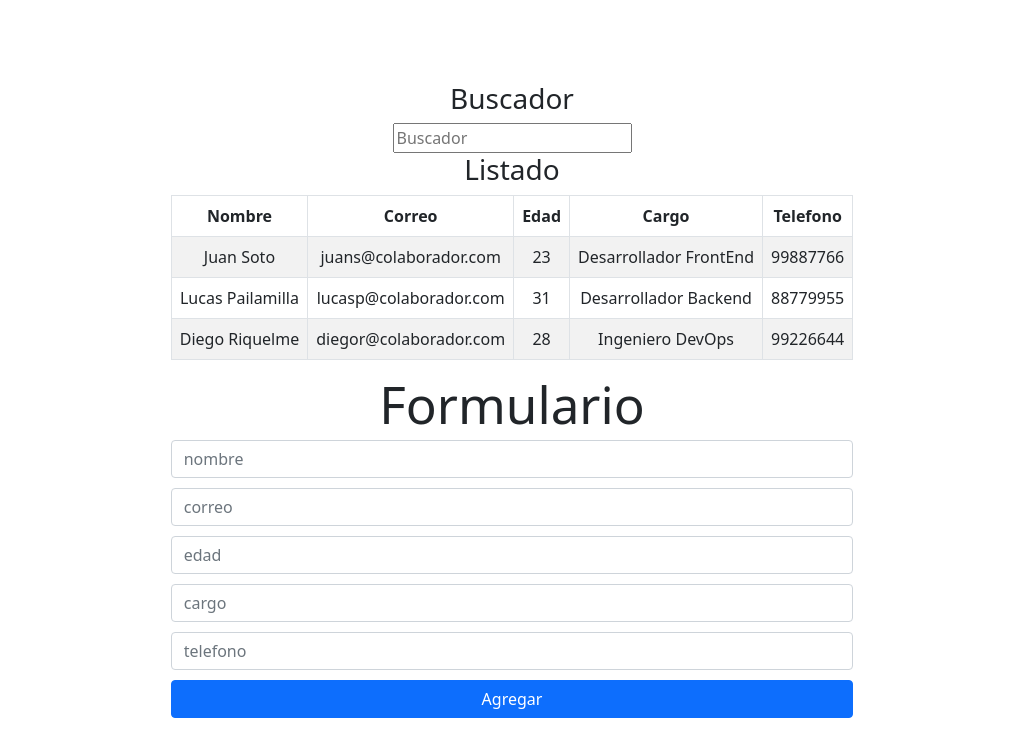
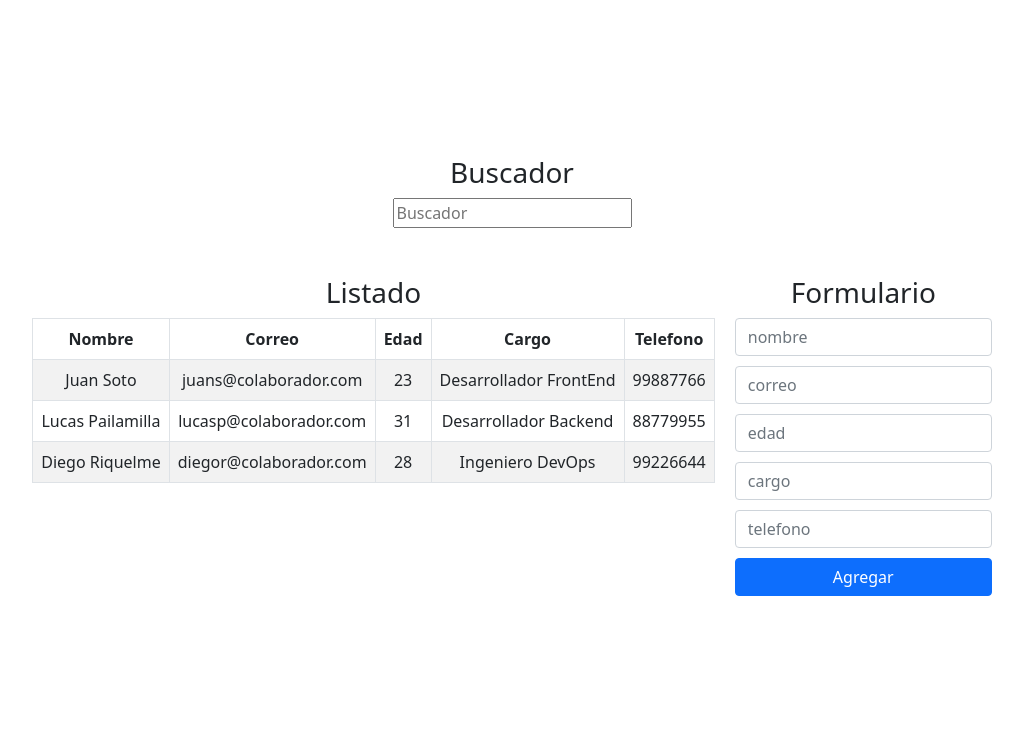
Before and after one commit to jorge2101719/colaboradores, a React (Vite) app: page / in a window 1280 px wide. Shown: the top 756 px of the page, without its empty margins (128-1151 px from the left). Built offline with nearby package versions, Linux system fonts and the light colour scheme.

Commit message:
se agregan más estilos y se verifica comportamiento

```diff
--- a/src/App.css
+++ b/src/App.css
@@ -21,6 +21,11 @@
 .contenedor{
   display: flex;
   flex-direction: column;
+}
+
+.subcontenedor {
+  display: flex;
+  gap: 20px;
 }
 
 .formulario {
--- a/src/App.jsx
+++ b/src/App.jsx
@@ -32,9 +32,13 @@ function App() {
     <>
       <div className='contenedor'>
         <Buscador setFiltro={setFiltro} />
-        <Listado datos={filtrados} />
 
-        <Formulario  agregar={agregar} setAlert={setAlert} />
+        <div className='m-5 subcontenedor'>
+          <Listado datos={filtrados} />
+
+          <Formulario  agregar={agregar} setAlert={setAlert} />
+        </div>
+
         {alert.msg && <Alert color={alert.color}>{alert.msg} </Alert> }
       </div>
     </>
--- a/src/components/Formulario.jsx
+++ b/src/components/Formulario.jsx
@@ -42,7 +42,7 @@ const Formulario = ({ agregar, setAlert }) => {
 
   return (
     <div>
-      <h1>Formulario</h1>
+      <h3>Formulario</h3>
 
       <form className='formulario' onSubmit={(e) => enviarDatos(e)}>
 
@@ -73,6 +73,7 @@ const Formulario = ({ agregar, setAlert }) => {
           className='form-control'
           type='number'
           name='edad'
+          min='18'
           placeholder='edad'
           onChange={(e) => setEdad(e.target.value)}
           value={edad}
```
